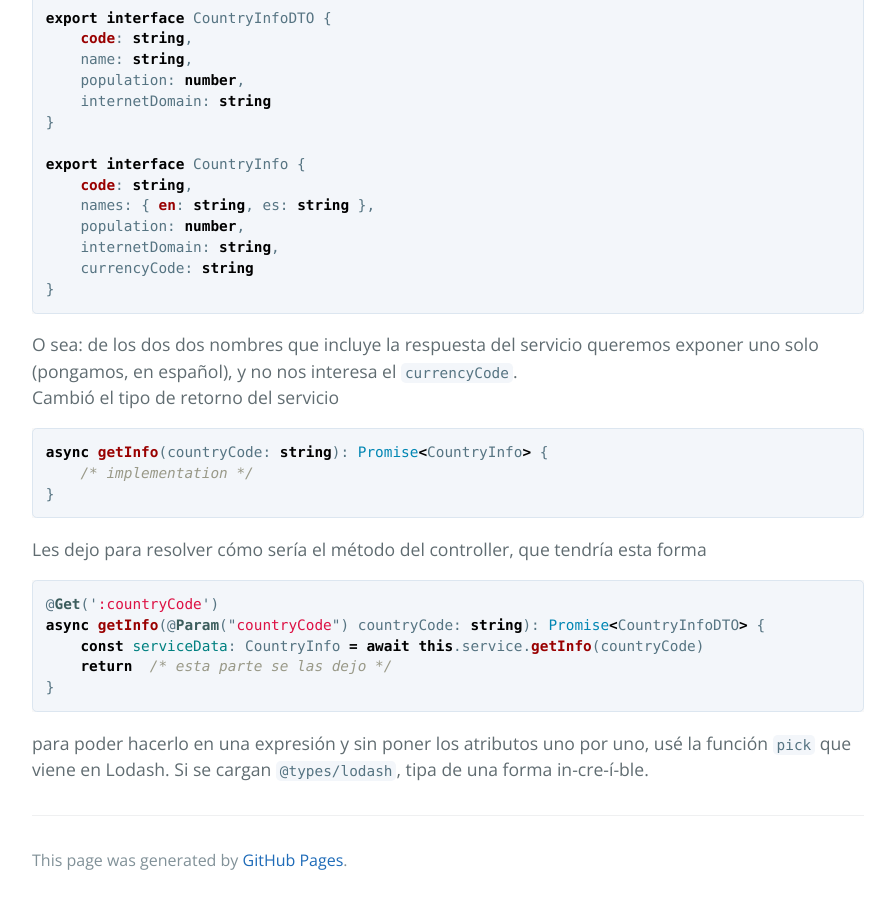
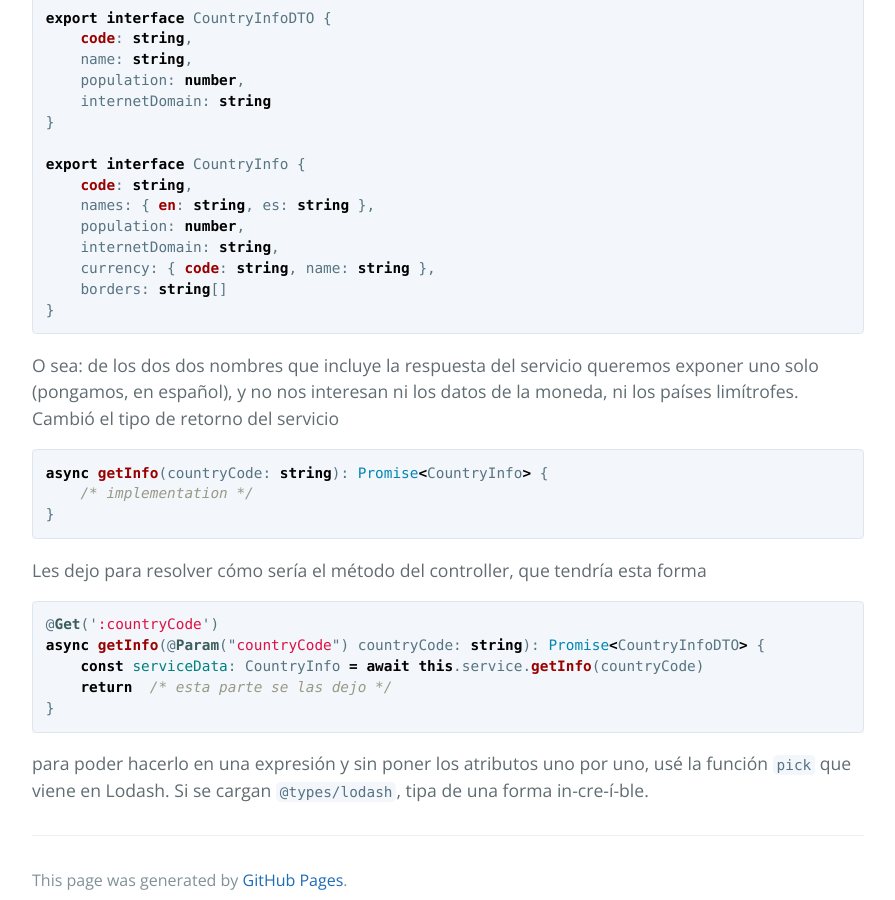
Before and after one commit to clombardi/bdsol-capacitacion-desarrollo, a Jekyll site: the page built from nestjs-basics/inicio-app.md, in a window 1280 px wide and 900 px high, scrolled down 4242 px. Shown: the whole window, without its empty margins (192-1087 px from the left). Built offline with Jekyll 4.4.1, drawn with Linux system fonts in a browser that asks for light colours; our own code applies the rules of GitHub Pages for plain Markdown files.

Commit message:
ajustes a intro nest

````diff
--- a/nestjs-basics/inicio-app.md
+++ b/nestjs-basics/inicio-app.md
@@ -123,10 +123,11 @@ export interface CountryInfo {
     names: { en: string, es: string },
     population: number,
     internetDomain: string,
-    currencyCode: string
+    currency: { code: string, name: string },
+    borders: string[]
 }
 ```
-O sea: de los dos dos nombres que incluye la respuesta del servicio queremos exponer uno solo (pongamos, en español), y no nos interesa el `currencyCode`.
+O sea: de los dos dos nombres que incluye la respuesta del servicio queremos exponer uno solo (pongamos, en español), y no nos interesan ni los datos de la moneda, ni los países limítrofes.
 Cambió el tipo de retorno del servicio
 ``` typescript
 async getInfo(countryCode: string): Promise<CountryInfo> {
````
Also changed, not shown: 1 other file.
